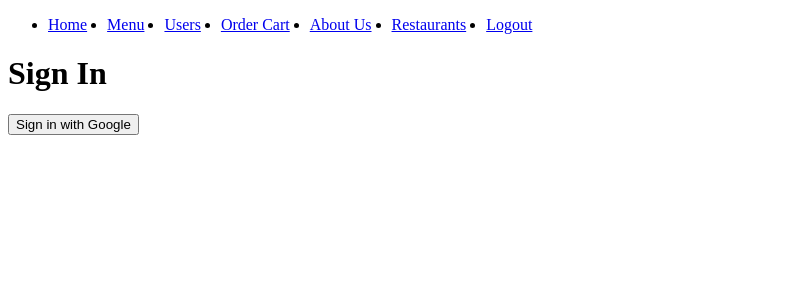
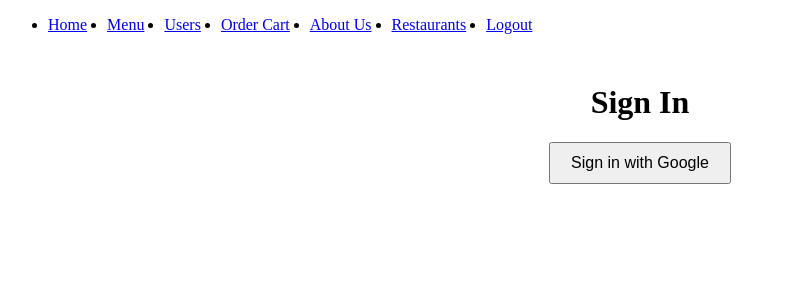
Before and after one commit to SoniaKol/cohort49-project-group-B, a React app in the folder client/: page / in a window 1280 px wide. Shown: the top 300 px of the page, without its empty margins (0-786 px from the left). Built offline with nearby package versions, Linux system fonts and the light colour scheme.

Commit message:
refactor: update sign-in flow and remove dashboard route

```diff
--- a/client/src/pages/SignIn/SignIn.jsx
+++ b/client/src/pages/SignIn/SignIn.jsx
@@ -1,12 +1,17 @@
 import React from "react";
 
 const SignIn = () => {
+  const handleSignIn = () => {
+    // Redirect user to the Google OAuth authentication page
+    window.location.href = "http://localhost:3000/auth/google";
+  };
+
   return (
-    <div>
+    <div style={{ textAlign: "center", marginTop: "50px" }}>
       <h1>Sign In</h1>
-      <a href="http://localhost:3000/auth/google/callback">
-        <button>Sign in with Google</button>
-      </a>
+      <button onClick={handleSignIn} style={{ padding: "10px 20px", fontSize: "16px" }}>
+        Sign in with Google
+      </button>
     </div>
   );
 };
```
Also changed, not shown: 1 other file (tests, documents, lock files or other folders).
